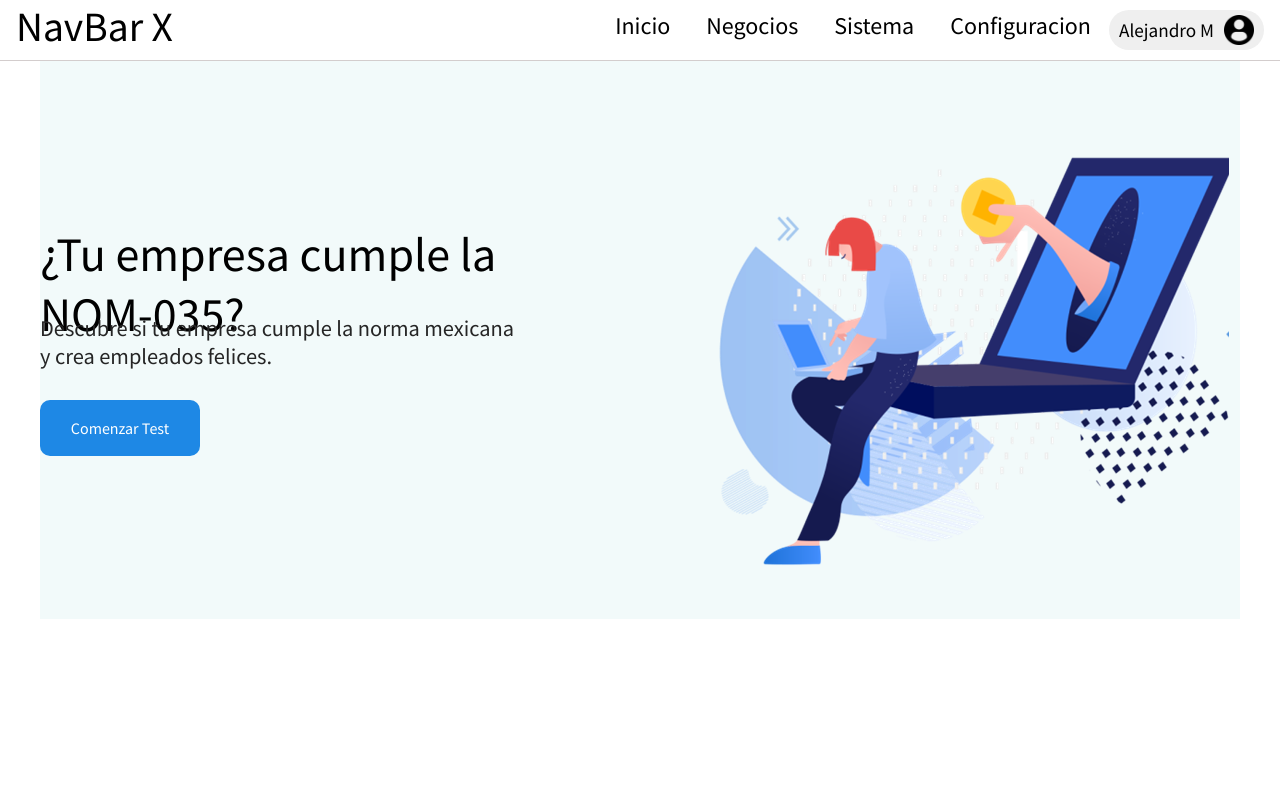
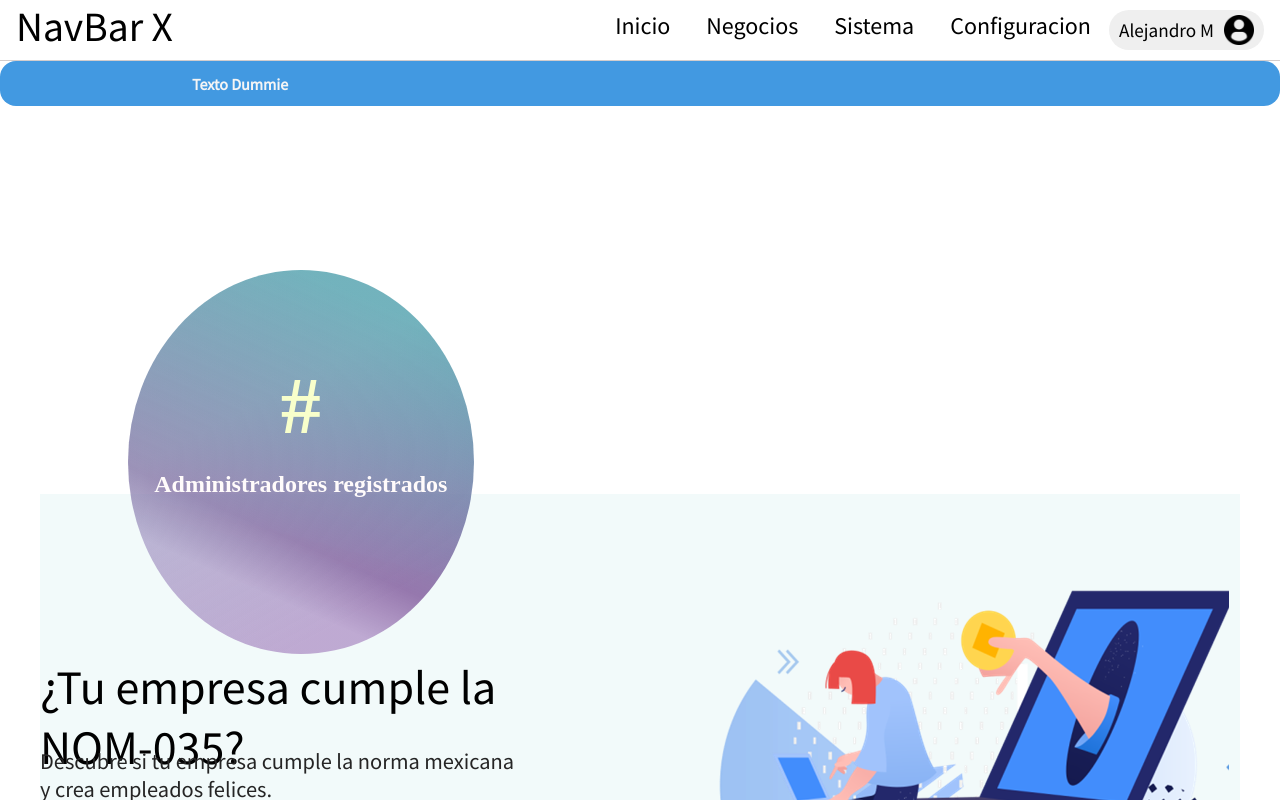
Before and after one commit to Alejandrow1092/TT2, a React (Create React App) app: page /Dashboard in a window 1280 px wide. Shown: the top 800 px of the page. Built offline with nearby package versions, Linux system fonts and the light colour scheme.

Commit message:
Components Admin

```diff
--- a/src/Components/AdminItem/AdminItem.jsx
+++ b/src/Components/AdminItem/AdminItem.jsx
@@ -1,14 +1,19 @@
 import React from "react";
-import './AdministradorItem.scss';
+import './AdminItem.scss';
 
-const AdministradorItem =()=>{
+const AdminItem =()=>{
     return(
         <>
             <div className="item">
-                <span className="text-item"></span>
+                <span className="text-item">Texto Dummie</span>
+            </div>
+            <div className="hidden-box">
+                <span>Correo electrónico</span>
+                <span>Número de celular</span>
+                <span>Número de casa</span>
             </div>
         </>
     );
 }
 
-export default Dashboard;
+export default AdminItem;
--- a/src/Components/AdminItem/AdminItem.scss
+++ b/src/Components/AdminItem/AdminItem.scss
@@ -1,14 +1,45 @@
 .item{
+    padding-left: 15%;
+    padding-top: 1%;
+    padding-bottom: 1%;
     border-radius: 1em;
     background: #4299E1;
+    cursor: pointer;
 
     font-style: normal;
     font-weight: bolder;
 
-    .text-tem{
+    :hover{
+        opacity: 0.8;
+    }
+
+    .text-item{
         display: flex;
         align-items: center;
         text-align: center;
         color: #F5F5F5;
     }
 }
+
+.hidden-box{
+    margin: 0.2em;
+    max-height: 0px;
+    background: #E6E6E6;
+    transition: max-height 0.2s;
+    border-radius: 1em;
+
+    span{
+        display: none;
+    }
+}
+
+.item:hover + .hidden-box{
+    max-height: 100%;
+
+    span{
+        display: block;
+        padding-left: 15%;
+        padding-top: 1%;
+        padding-bottom: 1%;
+    }
+}
--- /dev/null
+++ b/src/Components/BubbleAdmin/BubbleAdmin.jsx
@@ -0,0 +1,15 @@
+import React from "react";
+import './BubbleAdmin.scss';
+
+const BubbleAdmin =()=>{
+    return(
+        <>
+            <div className="elipseText">
+                <span name="span-yellow">#</span>
+                <span name="span-white">Administradores registrados</span>
+            </div>
+        </>
+    );
+}
+
+export default BubbleAdmin;
--- /dev/null
+++ b/src/Components/BubbleAdmin/BubbleAdmin.scss
@@ -0,0 +1,33 @@
+.elipseText{
+    position: relative;
+    -moz-border-radius: 100%;
+    -webkit-border-radius: 100%;
+    border-radius: 100%;
+    width: 27vw;
+    height: 48vh;
+    left: 10vw;
+    top: 20vh;
+    align-items: center;
+    background: linear-gradient(151.68deg, rgba(161, 245, 220, 0.2) 35.5%, rgba(0, 0, 0, 0) 82.49%), linear-gradient(203.88deg, #67A2B5 14.14%, rgba(96, 44, 129, 0.629604) 65.2%, rgba(147, 101, 176, 0.54) 77.55%);
+
+    span{
+        text-align: center;
+        display: block;
+        white-space: nowrap;
+        padding: 0%;
+        font-family: 'Century Gothic';
+        font-style: normal;
+        font-weight: 700;
+        line-height: 1.5em;
+    }
+
+    span[name="span-white"]{
+        font-size: 1.5em;
+        color: #FFFBFB;
+    }
+
+    span[name="span-yellow"]{
+        font-size: 5em;
+        color: #F8FFCB;
+    }
+}
--- a/src/Components/Dashboard/Dashboard.jsx
+++ b/src/Components/Dashboard/Dashboard.jsx
@@ -1,13 +1,16 @@
 import React from "react";
-import NavBar from "../../Common/NavBar/NavBar";
 import headerImg from "../../asets/header.png"
 import './Dashboard.scss';
 import NavBar3 from "../../Common/NavBar3/NavBar3";
+import AdminItem from "../AdminItem/AdminItem";
+import BubbleAdmin from "../BubbleAdmin/BubbleAdmin";
 
 const Dashboard =()=>{
     return(
         <>
             <NavBar3/>
+            <AdminItem/>
+            <BubbleAdmin/>
             <div className="top-header">
                 <div className="description-header">
                     <p id="titulo">¿Tu empresa cumple la NOM-035?</p>
```
Also changed, not shown: src/Components/BubbleAdministrador/BubbleAdmin.jsx (deleted).
